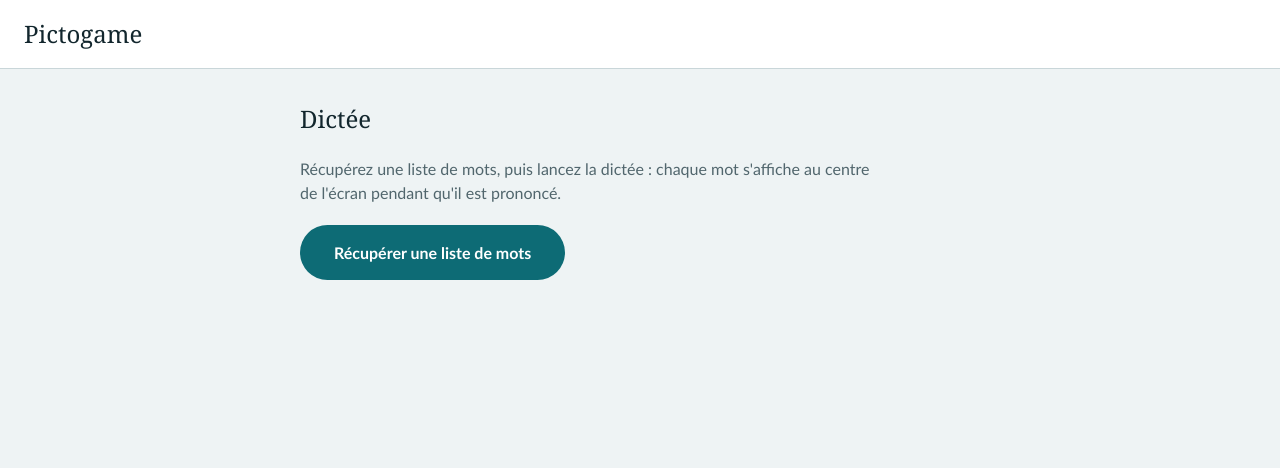
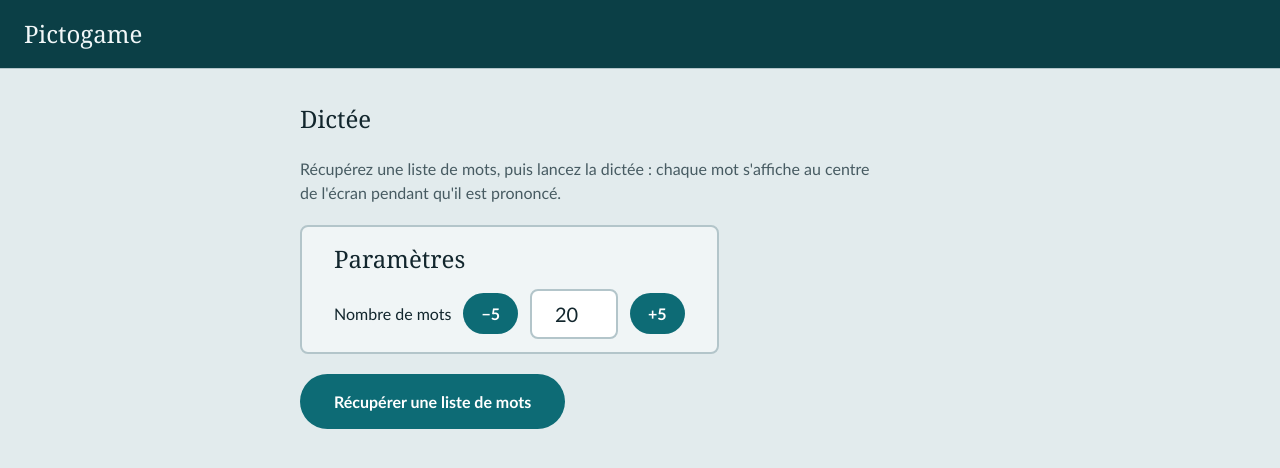
Before and after one commit to Atneyo/pictogame, a React (Vite) app in the folder frontend/: page /dictation in a window 1280 px wide. Shown: the top 468 px of the page. Built offline with nearby package versions, Linux system fonts and the light colour scheme.

Commit message:
feat: add parameters and change colors (update css files)

```diff
--- a/frontend/src/assets/styles/variables.css
+++ b/frontend/src/assets/styles/variables.css
@@ -1,13 +1,27 @@
 /* Design tokens: every color, font and radius of the app is defined here only */
 :root {
-  --color-bg: #eef3f4;
-  --color-surface: #ffffff;
+  /* Surfaces */
+  --color-bg: #e2ebed; /* page background */
+  --color-surface: #ffffff; /* light touches only: word chips */
+  --color-surface-soft: rgb(255 255 255 / 0.5); /* panels sitting on the page */
+  --color-header-bg: #0b3f46;
+
+  /* Text */
+  --color-header-text: #f1f7f8;
   --color-text: #12262d;
-  --color-text-muted: #51666d;
+  --color-text-muted: #475b62;
+  --color-on-accent: #ffffff;
+
+  /* Accent (main actions) */
   --color-accent: #0d6b75;
   --color-accent-dark: #09494f;
+
+  /* Soft accent (secondary buttons) */
+  --color-accent-soft: #cfe3e6;
+  --color-accent-soft-hover: #b9d4d8;
+
   --color-danger: #a8321f;
-  --color-border: #c9d6d9;
+  --color-border: #b3c5ca;
 
   --font-body: "Trebuchet MS", "Segoe UI", system-ui, sans-serif;
   --font-display: Georgia, "Times New Roman", serif;
--- a/frontend/src/components/Button.module.css
+++ b/frontend/src/components/Button.module.css
@@ -1,5 +1,4 @@
 .button {
-  padding: 0.85rem 2rem;
   border: 2px solid transparent;
   border-radius: 999px;
   font-weight: 600;
@@ -9,7 +8,7 @@
 
 .primary {
   background: var(--color-accent);
-  color: var(--color-surface);
+  color: var(--color-on-accent);
 }
 
 .primary:hover:not(:disabled) {
@@ -17,14 +16,22 @@
 }
 
 .secondary {
-  background: transparent;
-  border-color: var(--color-accent);
-  color: var(--color-accent);
+  background: var(--color-accent-soft);
+  /* border-color: var(--color-border); */
+  color: var(--color-accent-dark);
 }
 
 .secondary:hover:not(:disabled) {
-  background: var(--color-accent);
-  color: var(--color-surface);
+  background: var(--color-accent-soft-hover);
+  /* color: var(--color-on-accent); */
+}
+
+.small {
+  padding: 0.4rem 1rem;
+}
+
+.medium {
+  padding: 0.85rem 2rem;
 }
 
 /* Declared last so it wins over the variants */
--- a/frontend/src/components/Button.tsx
+++ b/frontend/src/components/Button.tsx
@@ -2,12 +2,20 @@ import type { ButtonHTMLAttributes } from "react";
 import styles from "./Button.module.css";
 
 type ButtonVariant = "primary" | "secondary";
+type ButtonSize = "medium" | "small";
 
 interface ButtonProps extends ButtonHTMLAttributes<HTMLButtonElement> {
   variant?: ButtonVariant;
+  size?: ButtonSize;
 }
 
-export default function Button({ variant = "primary", ...props }: ButtonProps) {
+export default function Button({ variant = "primary", size = "medium", ...props }: ButtonProps) {
   // type="button" avoids accidental form submissions; callers can still override it
-  return <button type="button" className={`${styles.button} ${styles[variant]}`} {...props} />;
+  return (
+    <button
+      type="button"
+      className={`${styles.button} ${styles[variant]} ${styles[size]}`}
+      {...props}
+    />
+  );
 }
--- a/frontend/src/components/Layout.module.css
+++ b/frontend/src/components/Layout.module.css
@@ -6,14 +6,14 @@
 
 .header {
   padding: 1rem 1.5rem;
-  background: var(--color-surface);
+  background: var(--color-header-bg);
   border-bottom: 1px solid var(--color-border);
 }
 
 .brand {
   font-family: var(--font-display);
   font-size: 1.5rem;
-  color: var(--color-text);
+  color: var(--color-header-text);
   text-decoration: none;
 }
 
--- a/frontend/src/hooks/useRandomWords.ts
+++ b/frontend/src/hooks/useRandomWords.ts
@@ -9,7 +9,7 @@ export function useRandomWords() {
   const [error, setError] = useState<string | null>(null);
   const abortRef = useRef<AbortController | null>(null);
 
-  async function loadWords() {
+  async function loadWords(count?: number) {
     // Cancel any request still in flight: only the latest one counts
     abortRef.current?.abort();
     const controller = new AbortController();
@@ -18,7 +18,7 @@ export function useRandomWords() {
     setIsLoading(true);
     setError(null);
     try {
-      setWords(await getWords(undefined, controller.signal));
+      setWords(await getWords(count, controller.signal));
     } catch (e) {
       // A cancelled request is expected, not an error to display
       if (e instanceof DOMException && e.name === "AbortError") return;
--- a/frontend/src/pages/DictationPage.module.css
+++ b/frontend/src/pages/DictationPage.module.css
@@ -17,13 +17,44 @@
   gap: 0.75rem;
 }
 
+.parameters {
+  display: flex;
+  flex-direction: column;
+  flex-wrap: wrap;
+  padding: 0.85rem 2rem;
+  gap: 0.75rem;
+  background: var(--color-surface-soft);
+  border: 2px solid var(--color-border);
+  border-radius: var(--radius);
+}
+
+.parameter {
+  display: flex;
+  flex-wrap: wrap;
+  gap: 0.75rem;
+  align-items: center;
+}
+
+.parameterLabel {
+  color: var(--color-text);
+}
+
+.parameterInput {
+  border: 2px solid var(--color-border);
+  border-radius: var(--radius);
+  text-align: center;
+  width: 5.5rem;
+  appearance: textfield;
+  font-size: 1.25rem;
+  padding: 0.5rem 0.75rem;
+}
+
 .error {
   color: var(--color-danger);
 }
 
 .listTitle {
   margin-bottom: 0.75rem;
-  font-size: 1.5rem;
 }
 
 .words {
--- a/frontend/src/pages/DictationPage.tsx
+++ b/frontend/src/pages/DictationPage.tsx
@@ -1,13 +1,25 @@
-import { useMemo } from "react";
+import { useMemo, useState } from "react";
 import Button from "../components/Button.tsx";
 import { useRandomWords } from "../hooks/useRandomWords";
 import { useWordReader } from "../hooks/useWordReader.ts";
 import styles from "./DictationPage.module.css";
 
+export const DEFAULT_WORD_COUNT = 20;
+
 export default function DictationPage() {
   const { words, isLoading, error, loadWords } = useRandomWords();
   const labels = useMemo(() => words.map((word) => word.label), [words]);
   const { status, currentWord, isSupported, start, pause, resume, stop } = useWordReader(labels);
+
+  const [count, setCount] = useState(DEFAULT_WORD_COUNT);
+
+  function setCountHandleNaN(c: number) {
+    if (Number.isNaN(c)) {
+      setCount(0);
+    } else {
+      setCount(c);
+    }
+  }
 
   // Dictation screen: only the word being spoken, centered
   if (status !== "idle") {
@@ -47,6 +59,33 @@ export default function DictationPage() {
         l'écran pendant qu'il est prononcé.
       </p>
 
+      <div className={styles.parameters}>
+        <h2>Paramètres</h2>
+        <div className={styles.parameter}>
+          <label htmlFor="countId" className={styles.parameterLabel}>
+            Nombre de mots
+          </label>
+          <Button
+            size="small"
+            aria-label="Retirer 5 mots"
+            onClick={() => setCount(Math.max(0, count - 5))}
+          >
+            −5
+          </Button>
+          <input
+            id="countId"
+            className={styles.parameterInput}
+            type="number"
+            value={count}
+            min={0}
+            onChange={(e) => setCountHandleNaN(Number.parseInt(e.target.value))}
+          />
+          <Button size="small" aria-label="Ajouter 5 mots" onClick={() => setCount(count + 5)}>
+            +5
+          </Button>
+        </div>
+      </div>
+
       {!isSupported && (
         <p className={styles.error} role="alert">
           Votre navigateur ne gère pas la synthèse vocale.
@@ -61,7 +100,7 @@ export default function DictationPage() {
       <div className={styles.actions}>
         <Button
           variant={hasWords ? "secondary" : "primary"}
-          onClick={loadWords}
+          onClick={() => loadWords(count)}
           disabled={isLoading}
         >
           {loadLabel}
--- a/frontend/src/pages/HomePage.module.css
+++ b/frontend/src/pages/HomePage.module.css
@@ -23,7 +23,7 @@
   padding: 0.85rem 2rem;
   border-radius: 999px;
   background: var(--color-accent);
-  color: var(--color-surface);
+  color: var(--color-on-accent);
   font-weight: 600;
   text-decoration: none;
 }
```
